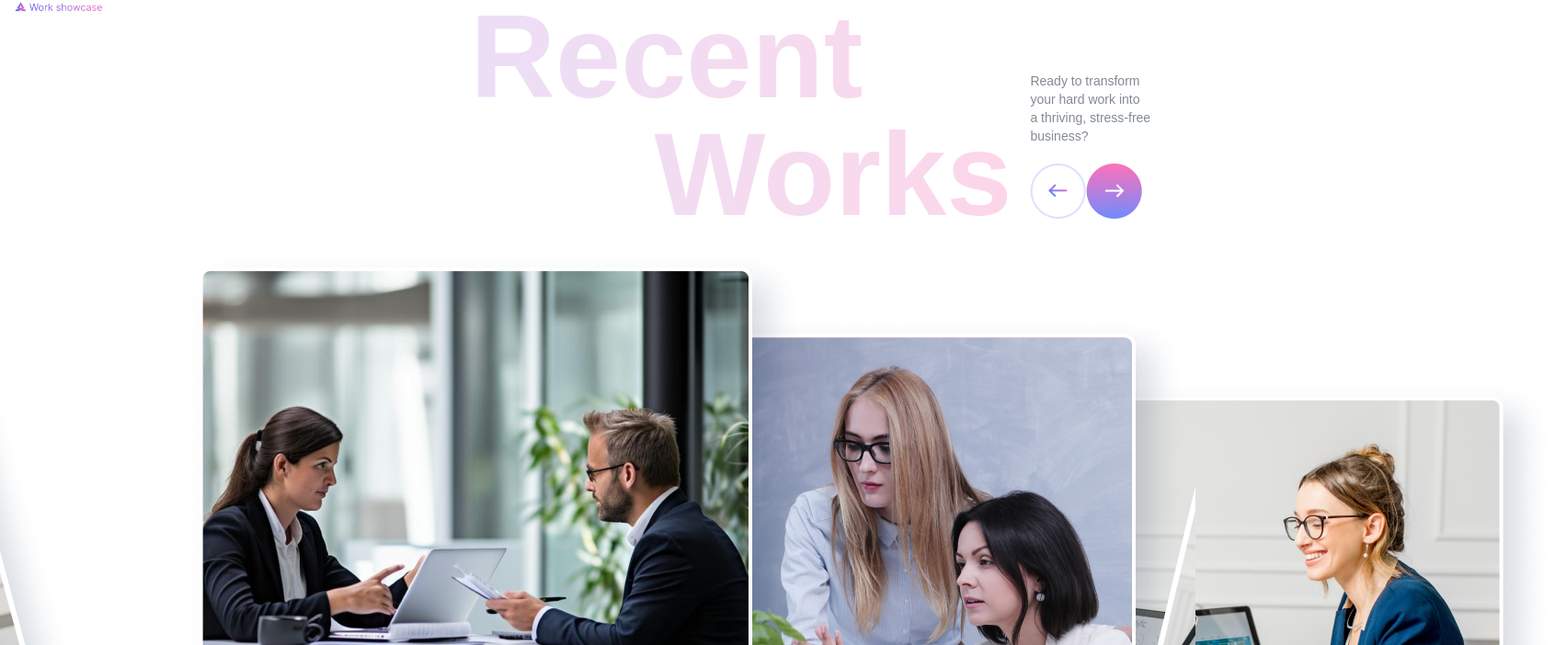
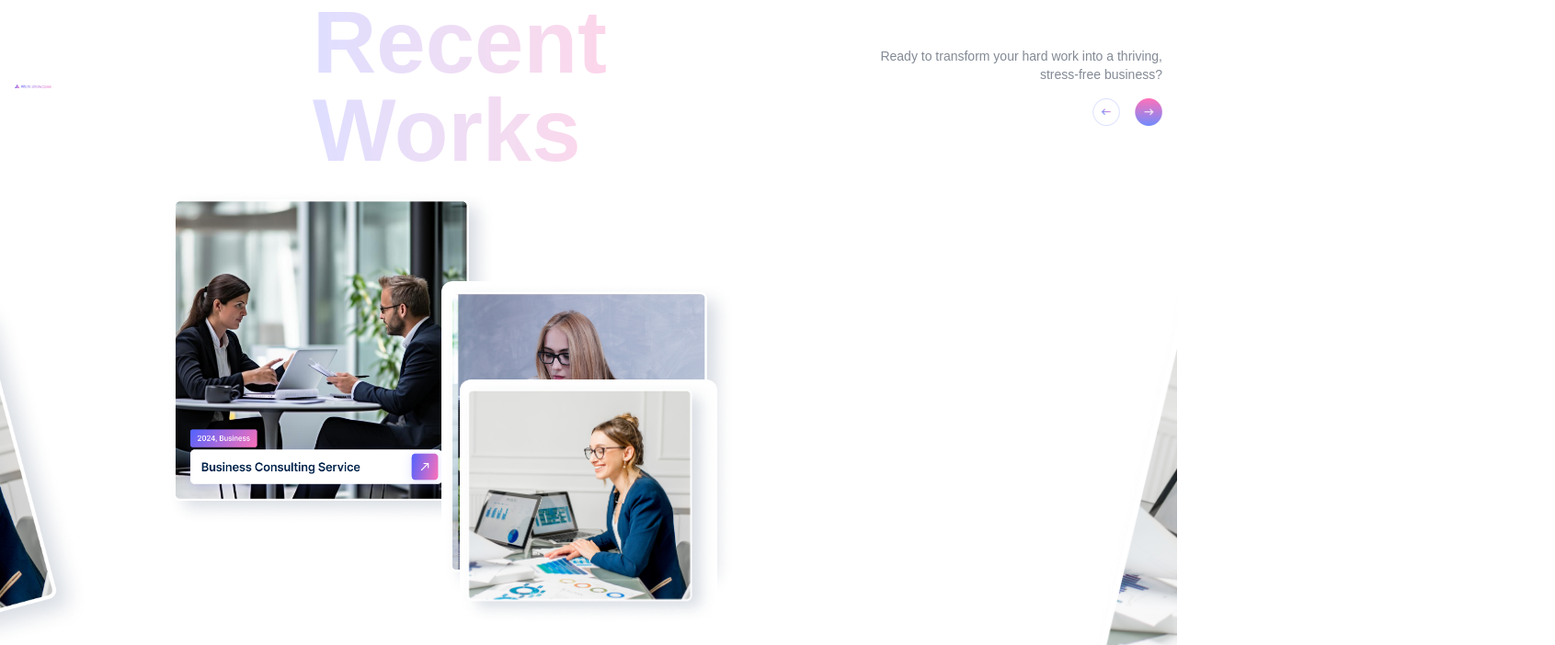
Before and after one commit to enamulhimel/rainbow-themes-test, a Next.js app: page / in a window 1280 px wide. Shown: the part 2818-3520 px from the top of the page at 92% size, 1691 px wide, since content can reach past the window. Built offline with nearby package versions, Linux system fonts and the light colour scheme.

Commit message:
design complete

```diff
--- a/src/components/sections/works/works.tsx
+++ b/src/components/sections/works/works.tsx
@@ -1,51 +1,104 @@
-import React from 'react'
-import bedge from '../../../app/Badge.png'
-import CommonWrapper from '@/components/common/CommonWrapper'
-import left from '../../../app/Arrow-Left.png'
-import right from '../../../app/Arrow-Right.png'
-import active from '../../../app/active-project.png'
-import project1 from '../../../app/Project1.png'
-import project2 from '../../../app/Project2.png'
-import rightpic from '../../../app/right-pic.png'
-import leftpic from '../../../app/left-pic.png'
+import React from 'react';
+import Image from 'next/image';
+import bedge from '../../../app/Badge.png';
+import CommonWrapper from '@/components/common/CommonWrapper';
+import left from '../../../app/Arrow-Left.png';
+import right from '../../../app/Arrow-Right.png';
+import active from '../../../app/active-project.png';
+import project1 from '../../../app/Project1.png';
+import project2 from '../../../app/Project2.png';
+import rightpic from '../../../app/right-pic.png';
+import leftpic from '../../../app/left-pic.png';
 
 const Works = () => {
   return (
+    <div className="relative overflow-hidden bg-white">
+      <CommonWrapper>
+        {/* Header Section */}
+        <div className="flex flex-col lg:flex-row items-center justify-between gap-8">
+          {/* Badge */}
           <div>
-    <CommonWrapper>
-        <div className='flex flex-col md:flex-row'>
-            <div>
-                <img src={bedge.src} alt="" />
+            <Image src={bedge} alt="badge" width={40} height={40} />
           </div>
-            <div>
-                <p className='pl-100 text-9xl font-bold bg-gradient-to-r from-indigo-500 to-pink-500 text-transparent bg-clip-text opacity-20'>Recent</p>
-                <p className='pl-150 text-9xl font-bold bg-gradient-to-r from-indigo-500 to-pink-500 text-transparent bg-clip-text opacity-20'>Works</p>
+
+          {/* Title */}
+          <div className="text-center lg:text-left">
+            <h2 className="text-6xl lg:text-8xl font-bold bg-gradient-to-r from-indigo-500 to-pink-500 text-transparent bg-clip-text opacity-20">
+              Recent
+            </h2>
+            <h2 className="text-6xl lg:text-8xl font-bold bg-gradient-to-r from-indigo-500 to-pink-500 text-transparent bg-clip-text opacity-20">
+              Works
+            </h2>
           </div>
-            <div className='pl-5 pt-20'>
-                <p className='text-sm font-normal text-[#838A95]'>Ready to transform your hard work into <br /> a thriving, stress-free business?</p>
-                <div className='pt-5 flex flex-row'>
-                    <img src={left.src} alt="" />
-                    <img src={right.src} alt="" />
+
+          {/* Description & Arrows */}
+          <div className="text-center lg:text-right max-w-xs">
+            <p className="text-sm text-[#838A95]">
+              Ready to transform your hard work into a thriving, stress-free
+              business?
+            </p>
+            <div className="flex justify-center lg:justify-end gap-4 mt-4">
+              <Image src={left} alt="Left Arrow" width={30} height={30} />
+              <Image src={right} alt="Right Arrow" width={30} height={30} />
             </div>
           </div>
         </div>
+
+        {/* Projects */}
       </CommonWrapper>
-    <div className='relative flex flex-row justify-between px-16'>
-        <div className='absolute -left-5 top-30'>
-            <img src={rightpic.src} alt="" />
+      <div className="relative flex flex-col md:flex-row items-center justify-between overflow-hidden">
+        {/* Side Images for large screens */}
+        <div className="hidden lg:block">
+          <Image
+            src={rightpic}
+            alt="right decoration"
+            width={100}
+            height={100}
+          />
         </div>
-        <div className='flex flex-col md:flex-row'>
-            <img src={project1.src} alt="" className='absolute top-35 left-280' />
-            <img src={project2.src} alt="" className='absolute top-18 left-180'/>
-            <img src={active.src} alt="" className='absolute left-50' />
 
+        {/* Projects List */}
+        <div className="flex flex-wrap flex-row justify-center gap-6">
+          {/* Active Project */}
+          <div className="w-[320px] sm:w-[360px] rounded-xl overflow-hidden bg-white md:absolute md:h-[700px] md:top-0 md:left-45 md:">
+            <Image
+              src={active}
+              alt="active"
+              className="w-full h-auto object-cover"
+            />
+            {/* <div className="p-4">
+              <span className="text-xs px-2 py-1 bg-purple-100 text-purple-600 rounded">
+                2024, Business
+              </span>
+              <h3 className="text-lg font-semibold mt-2">
+                Business Consulting Service
+              </h3>
+            </div> */}
           </div>
-        <div className='absolute -right-5 top-30'>
-            <img src={leftpic.src} alt="" />
+          {/* Project 1 */}
+          <div className="w-[280px] sm:w-[320px] h-auto rounded-xl overflow-hidden bg-white md:absolute md:left-120 md:bottom-20 md:h-[500px]">
+            <Image
+              src={project2}
+              alt="project1"
+              className="w-full h-auto object-cover"
+            />
+          </div>
+
+          {/* Project 2 */}
+          <div className="w-[220px] sm:w-[280px] h-auto rounded-xl overflow-hidden bg-white relative">
+            <Image
+              src={project1}
+              alt="project2"
+              className="w-full h-auto object-cover"
+            />
+          </div>
+        </div>
+        <div className="hidden lg:block">
+          <Image src={leftpic} alt="left decoration" width={100} height={100} />
         </div>
       </div>
     </div>
-  )
-}
+  );
+};
 
-export default Works
+export default Works;
```
Lines whose indentation alone changed are shown as unchanged.
